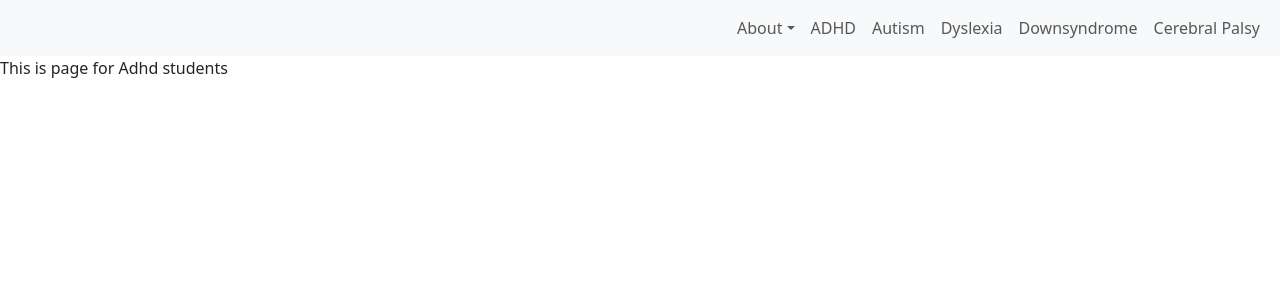
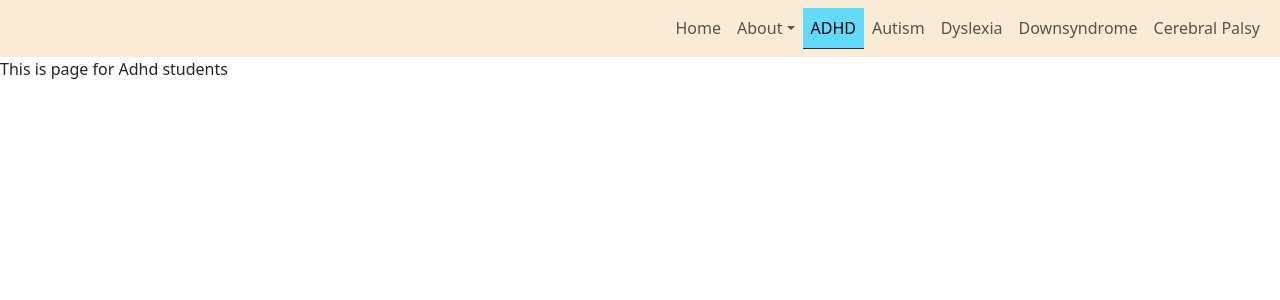
Before and after one commit to mtkinverse/Special-need-children, a React (Create React App) app in the folder frontend/: page /adhd in a window 1280 px wide. Shown: the top 300 px of the page. Built offline with nearby package versions, Linux system fonts and the light colour scheme.

Commit message:
Style NavBar and Home

```diff
--- a/frontend/src/App.css
+++ b/frontend/src/App.css
@@ -32,7 +32,36 @@
   from {
     transform: rotate(0deg);
   }
+
   to {
     transform: rotate(360deg);
   }
 }
+
+.container-fluid {
+  max-height: 100%;
+}
+
+.navbar {
+  background-color: rgb(250, 235, 215);
+}
+
+.nav-link.active {
+  background-color: #61dafb;
+  border-bottom: #282c34 solid 1px;
+}
+
+.nav-item:hover {
+  background-color: rgb(247, 213, 169);
+  border-bottom: #282c34 solid 1px;
+  transition: all 0.5s ease-in-out;
+}
+
+.dropdown-item {
+  color: #878585;
+}
+
+.dropdown-item:hover {
+  background-color: #ccc;
+  color: black;
+}
--- a/frontend/src/App.js
+++ b/frontend/src/App.js
@@ -1,4 +1,4 @@
-import {BrowserRouter,Routes,Route} from "react-router-dom";
+import { BrowserRouter, Routes, Route } from "react-router-dom";
 import Navbar from "./components/Navbar";
 import Adhd from "./components/Adhd";
 import Autism from "./components/Autism";
@@ -6,6 +6,7 @@ import CerebralPalsy from "./components/CerebralPalsy";
 import Downsyndrome from "./components/Downsyndrome";
 import Dyslexia from "./components/Dyslexia";
 import Home from "./components/Home"
+import './App.css'
 
 function App() {
   return (
--- a/frontend/src/components/Navbar.js
+++ b/frontend/src/components/Navbar.js
@@ -1,44 +1,44 @@
 import React from 'react'
-import {Link} from "react-router-dom"
+import { NavLink } from "react-router-dom"
 
 function Navbar() {
-
   return (
-    <nav className="navbar navbar-expand-lg bg-body-tertiary sticky-top">
-      <div className="container-fluid">
+    <nav className="navbar navbar-expand-lg sticky-top">
+      <div className="container-fluid" >
         <button className="navbar-toggler" type="button" data-bs-toggle="collapse" data-bs-target="#navbarSupportedContent" aria-controls="navbarSupportedContent" aria-expanded="false" aria-label="Toggle navigation">
           <span className="navbar-toggler-icon"></span>
         </button>
         <div className="collapse navbar-collapse" id="navbarSupportedContent">
           <ul className="navbar-nav ms-auto mb-2 mb-lg-0">
+            <li className="nav-item">
+              <NavLink className="nav-link" aria-current="page" to="/" activeClassName="active">Home</NavLink>
+            </li>
             <li className="nav-item dropdown">
-              <Link className="nav-link dropdown-toggle" href="/" role="button" data-bs-toggle="dropdown" aria-expanded="false">
+              <NavLink className="nav-link dropdown-toggle" to="/" role="button" data-bs-toggle="dropdown" aria-expanded="false" activeClassName="active">
                 About
-              </Link>
+              </NavLink>
               <ul className="dropdown-menu">
-                <li><Link className="dropdown-item" to="/">Developers</Link></li>
-                <li><Link className="dropdown-item" to="/">organization</Link></li>
+                <li><NavLink className="dropdown-item" to="/">Developers</NavLink></li>
+                <li><NavLink className="dropdown-item" to="/">Organization</NavLink></li>
                 <li><hr className="dropdown-divider" /></li>
               </ul>
             </li>
             <li className="nav-item">
-              <Link className="nav-link" aria-current="page" to="/adhd">ADHD</Link>
+              <NavLink className="nav-link" to="/adhd" activeClassName="active">ADHD</NavLink>
             </li>
             <li className="nav-item">
-              <Link className="nav-link" to="/autism">Autism</Link>
+              <NavLink className="nav-link" to="/autism" activeClassName="active">Autism</NavLink>
             </li>
             <li className="nav-item">
-              <Link className="nav-link" to="/dyslexia">Dyslexia</Link>
+              <NavLink className="nav-link" to="/dyslexia" activeClassName="active">Dyslexia</NavLink>
             </li>
             <li className="nav-item">
-              <Link className="nav-link" to="/downsyndrome">Downsyndrome</Link>
+              <NavLink className="nav-link" to="/downsyndrome" activeClassName="active">Downsyndrome</NavLink>
             </li>
             <li className="nav-item">
-              <Link className="nav-link" to="/Cerebral-palsy">Cerebral Palsy</Link>
+              <NavLink className="nav-link" to="/Cerebral-palsy">Cerebral Palsy</NavLink>
             </li>
-
           </ul>
-
         </div>
       </div>
     </nav>
```
Lines whose indentation alone changed are shown as unchanged.
